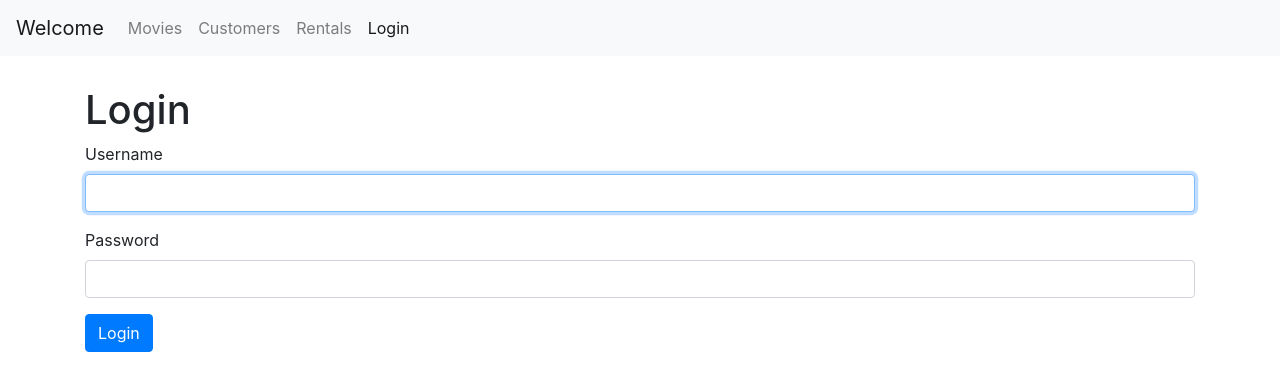
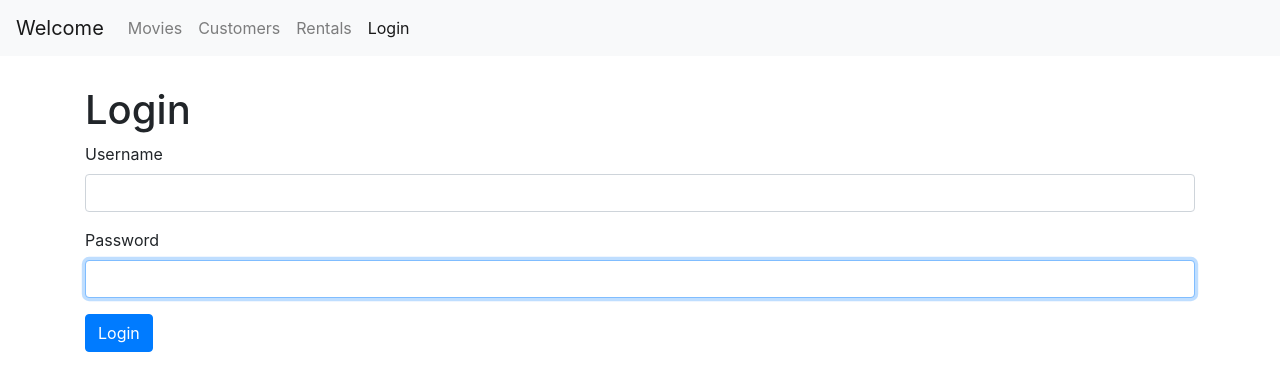
Before and after one commit to mdakram09/mastering-react, a React (Create React App) app in the folder movie-app/: page /login in a window 1280 px wide. Shown: the top 390 px of the page. Built offline with nearby package versions, Linux system fonts and the light colour scheme.

Commit message:
118-Extracting a Reusable Input Component: A new Input component was created to provide two input fields of the loginForm.

```diff
--- /dev/null
+++ b/movie-app/src/components/common/input.jsx
@@ -0,0 +1,19 @@
+import React from "react";
+const Input = ({ name, label, value, onChange }) => {
+  return (
+    <div className="form-group">
+      <label htmlFor={name}>{label}</label>
+      <input
+        value={value}
+        onChange={onChange}
+        name={name}
+        autoFocus
+        id={name}
+        type="text"
+        className="form-control"
+      />
+    </div>
+  );
+};
+
+export default Input;
--- a/movie-app/src/components/loginForm.jsx
+++ b/movie-app/src/components/loginForm.jsx
@@ -1,4 +1,6 @@
 import React, { Component } from "react";
+import Input from "./common/input";
+
 class LoginForm extends Component {
   state = {
     account: { username: "", password: "" },
@@ -9,29 +11,18 @@ class LoginForm extends Component {
       <div>
         <h1>Login</h1>
         <form onSubmit={this.handleSubmit}>
-          <div className="form-group">
-            <label htmlFor="username">Username</label>
-            <input
+          <Input
+            name="username"
             value={account.username}
+            label="Username"
             onChange={this.handleChange}
-              name="username"
-              autoFocus
-              id="username"
-              type="text"
-              className="form-control"
           />
-          </div>
-          <div className="form-group">
-            <label htmlFor="password">Password</label>
-            <input
+          <Input
+            name="password"
             value={account.password}
+            label="Password"
             onChange={this.handleChange}
-              name="password"
-              id="password"
-              type="text"
-              className="form-control"
           />
-          </div>
           <button className="btn btn-primary">Login</button>
         </form>
       </div>
```
Lines whose indentation alone changed are shown as unchanged.
